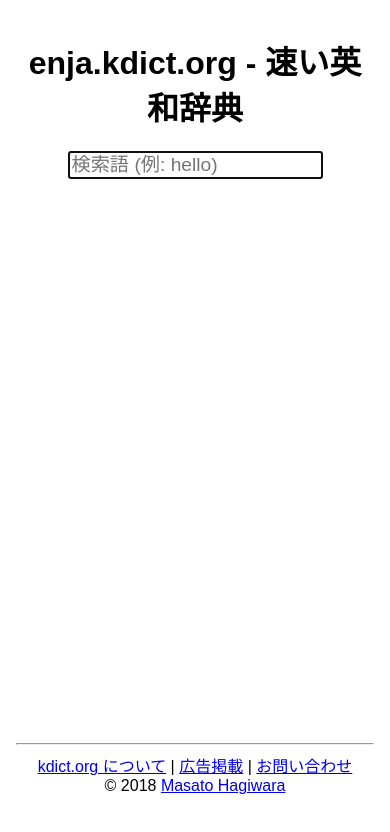
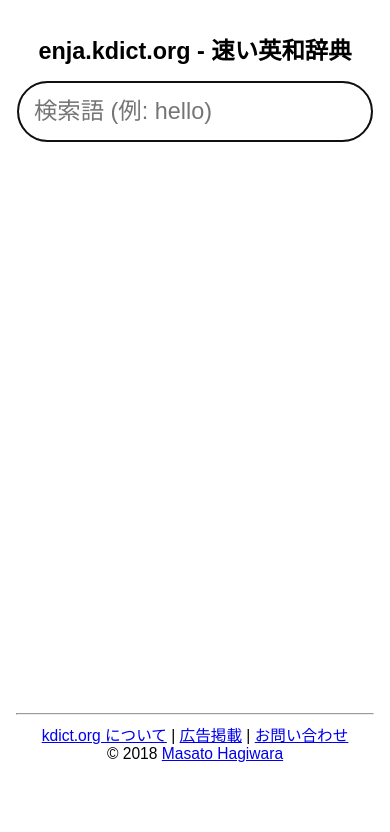
Before and after one commit to mhagiwara/enja.kdict.org, a plain HTML site: page index.html in a window 390 px wide. Drawn offline with Linux system fonts and the light colour scheme.

Commit message:
Use HTML responsive design for small screens

```diff
--- a/index.html
+++ b/index.html
@@ -2,6 +2,7 @@
 <html lang="ja">
 <head>
     <meta charset="UTF-8">
+    <meta name="viewport" content="width=device-width,initial-scale=1">
     <title>enja.kdict.org - 速い英和辞典</title>
     <script src="js/fastdict.js"></script>
     <style>
@@ -12,6 +13,13 @@
         span.def { color: #333; }
         div#search, div#footer { text-align: center; }
         input#query { font-size: 1.2em; }
+        @media (max-width: 500px) {
+            h1 { font-size: 6vw; width: 100%; }
+            #search { font-size: 5vw; }
+            #query { width: 90%; padding: 15px; border-radius: 30px; border: 2px solid gray}
+            ul#results { font-size: 5vw; }
+            #footer { font-size: 4vw; }
+        }
     </style>
 </head>
 <body>
```
